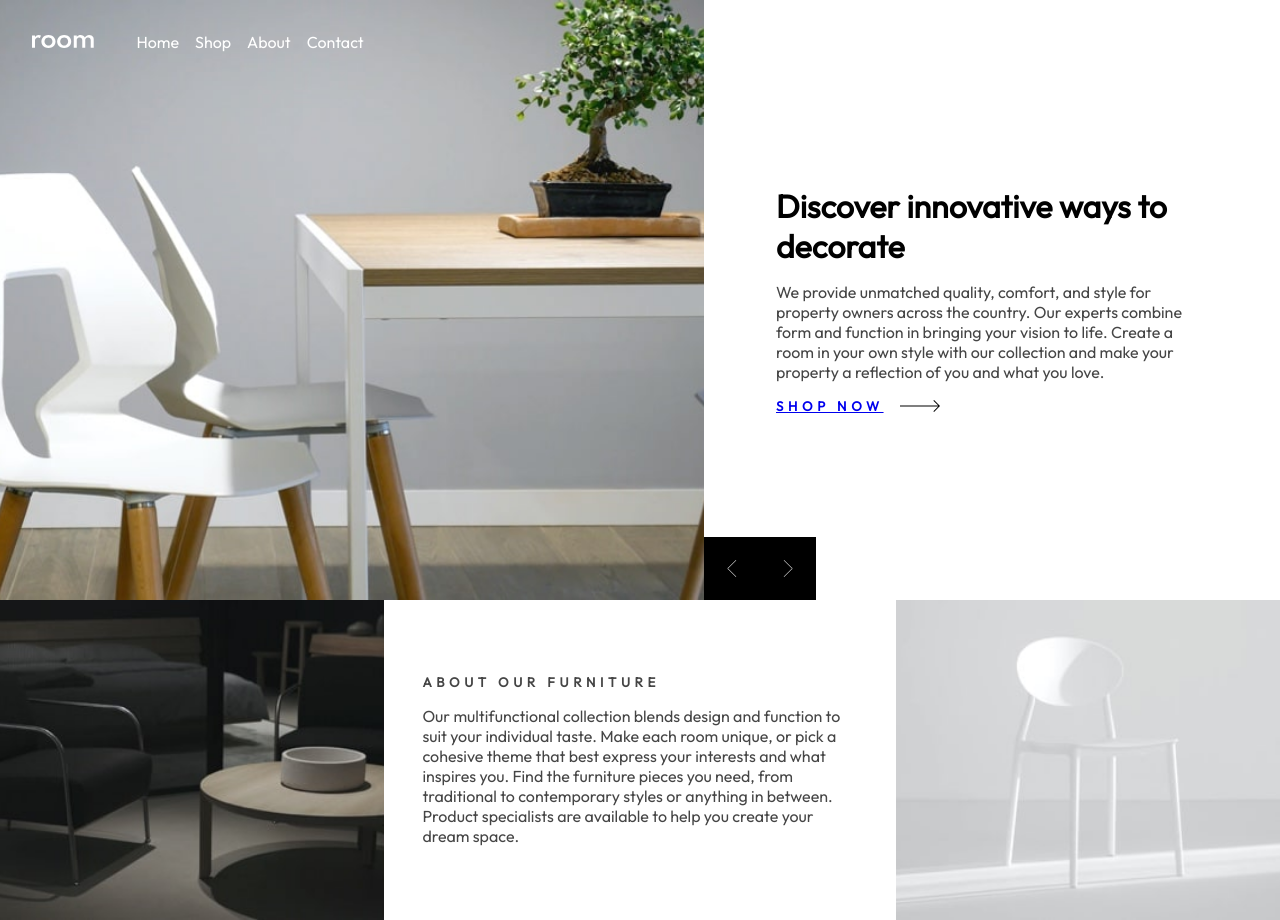
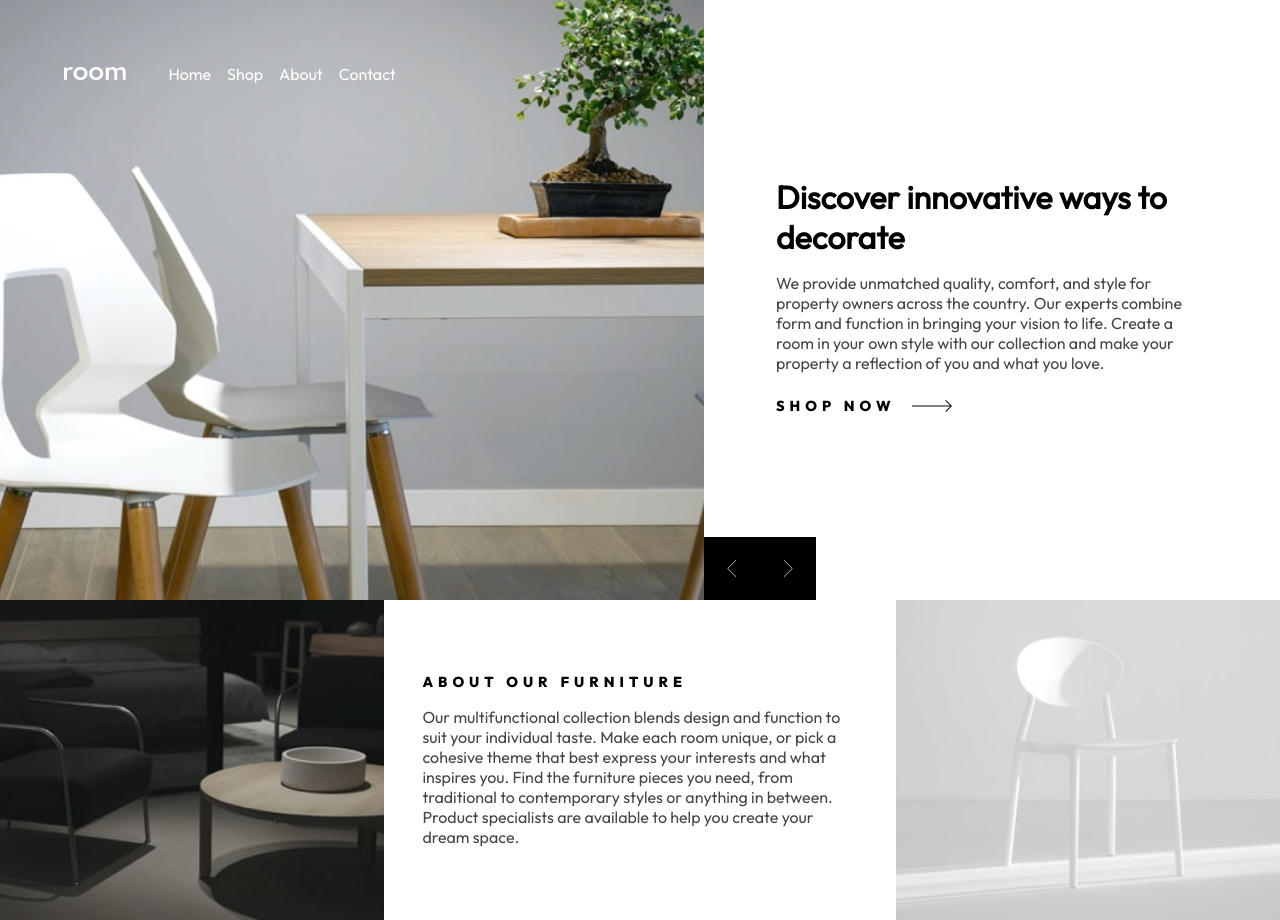
Before and after one commit to DemoStephen/room-homepage-master, a plain HTML site: page index.html in a window 1280 px wide. Drawn offline with Linux system fonts and the light colour scheme.

Commit message:
Added more padding to the nav

```diff
--- a/style.css
+++ b/style.css
@@ -1,6 +1,10 @@
 @font-face {
   font-family: "League-Spartan";
   src: url("./assets/font/static/Outfit-Regular.ttf") format(truetype);
+}
+@font-face {
+  font-family: "League-Spartan-Bold";
+  src: url("./assets/font/static/Outfit-ExtraBold.ttf") format(truetype);
 }
 :root {
   --darkgray: hsl(0, 0%, 63%);
@@ -59,11 +63,20 @@ header section p {
 }
 header section div {
   align-items: center;
+  padding: 0.5rem 0;
   gap: 1rem;
+}
+a {
+  text-decoration: none;
+  color: var(--black);
 }
 h5 {
   text-transform: uppercase;
   letter-spacing: 0.35em;
+  color: var(--black);
+  font-family: "League-Spartan-Bold";
+  font-weight: 900;
+  font-size: 0.9rem;
 }
 span h5 {
   margin: 0 0 1rem 0;
@@ -71,7 +84,7 @@ span h5 {
 nav {
   align-items: center;
   gap: 2.65rem;
-  padding: 2rem;
+  padding: 4rem 0 0 4rem;
   overflow: hidden;
   position: relative;
 }
@@ -102,6 +115,10 @@ nav {
 .change,
 li {
   cursor: pointer;
+  position: relative;
+}
+li:hover {
+  color: var(--white);
 }
 .sideBar {
   background-color: white;
```
